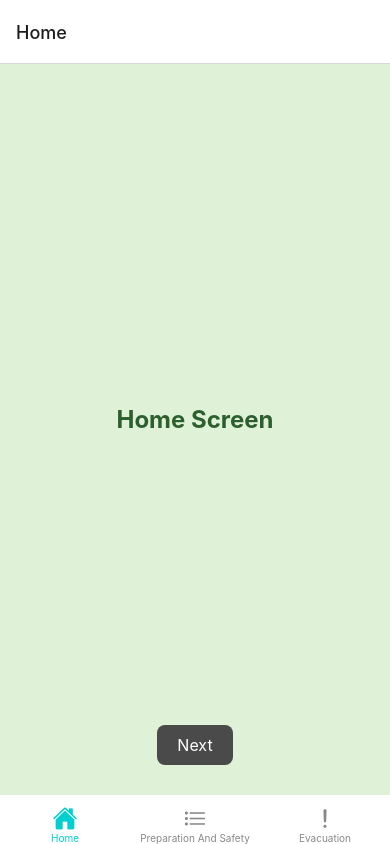
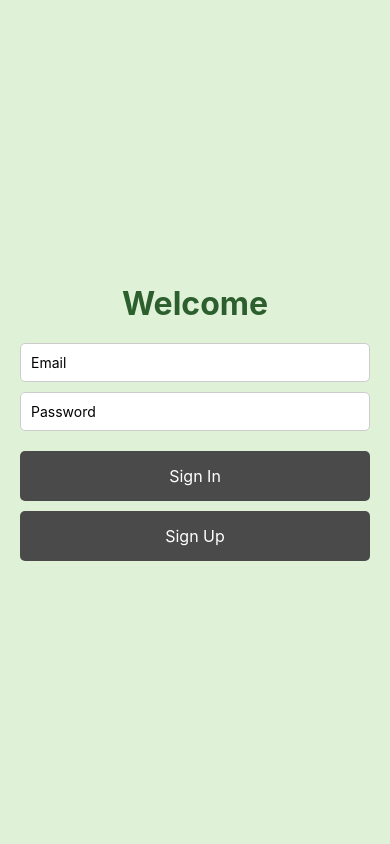
Before and after one commit to bradjarreau/CMPS-420-Project, a React Native app: screen / in a window 390 px wide. Built offline with nearby package versions, Linux system fonts and the light colour scheme.

Commit message:
updates
updated the arrangements of process of the app

```diff
--- a/App.js
+++ b/App.js
@@ -1,22 +1,22 @@
 import React from 'react';
 import { NavigationContainer } from '@react-navigation/native';
+import { createStackNavigator } from '@react-navigation/stack';
 import { createBottomTabNavigator } from '@react-navigation/bottom-tabs';
 import Home from './app/Home';
 import PreparationAndSafety from './app/PreparationAndSafety';
 import Evacuation from './app/Evacuation';
+import SignInSignUp from './app/SignInSignUp';
 import { Ionicons } from '@expo/vector-icons';
 
+const Stack = createStackNavigator();
 const Tab = createBottomTabNavigator();
 
-const App = () => {
-  return (
-    <NavigationContainer>
+const TabNavigator = () => (
   <Tab.Navigator
     initialRouteName="Home"
     screenOptions={({ route }) => ({
       tabBarIcon: ({ focused, color, size }) => {
         let iconName;
-
         if (route.name === 'Home') {
           iconName = focused ? 'home' : 'home-outline';
         } else if (route.name === 'Preparation And Safety') {
@@ -24,15 +24,14 @@ const App = () => {
         } else if (route.name === 'Evacuation') {
           iconName = focused ? 'alert' : 'alert-outline';
         }
-
         return <Ionicons name={iconName} size={size} color={color} />;
       },
       tabBarActiveTintColor:
         route.name === 'Home'
-              ? '#00CED1' // Dark Turquoise for Home tab
+          ? '#00CED1'
           : route.name === 'Preparation And Safety'
-              ? '#FFD700' // Gold for Preparation and Safety tab
-              : '#DC143C', // Crimson Red for Evacuation tab
+          ? '#FFD700'
+          : '#DC143C',
       tabBarInactiveTintColor: '#888',
       tabBarStyle: {
         backgroundColor: '#FFFFFF',
@@ -48,6 +47,23 @@ const App = () => {
     />
     <Tab.Screen name="Evacuation" component={Evacuation} />
   </Tab.Navigator>
+);
+
+const App = () => {
+  return (
+    <NavigationContainer>
+      <Stack.Navigator initialRouteName="SignInSignUp">
+        <Stack.Screen
+          name="SignInSignUp"
+          component={SignInSignUp}
+          options={{ headerShown: false }}
+        />
+        <Stack.Screen
+          name="Main"
+          component={TabNavigator}
+          options={{ headerShown: false }}
+        />
+      </Stack.Navigator>
     </NavigationContainer>
   );
 };
--- a/package.json
+++ b/package.json
@@ -11,9 +11,10 @@
     "@react-native-community/masked-view": "^0.1.11",
     "@react-navigation/bottom-tabs": "^6.6.1",
     "@react-navigation/native": "^6.1.18",
+    "@react-navigation/stack": "^6.4.1",
     "expo": "^51.0.38",
     "react-dom": "^18.3.1",
-    "react-native-gesture-handler": "^2.20.1",
+    "react-native-gesture-handler": "^2.20.2",
     "react-native-progress": "^5.0.1",
     "react-native-reanimated": "^3.16.1",
     "react-native-safe-area-context": "^4.11.1",
```
Also changed, not shown: 1 other file (tests, documents, lock files or other folders). Lines whose indentation alone changed are shown as unchanged.
